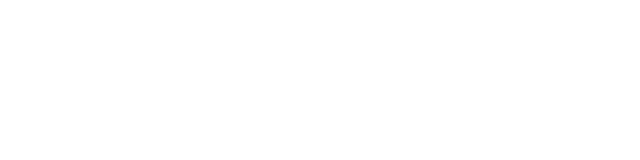
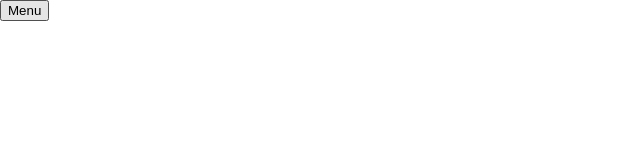
Before and after one commit to rahulrsavant/Angular-material, an Angular app: page / in a window 1280 px wide. Shown: the top 160 px of the page, without its empty margins (0-640 px from the left). Built offline with nearby package versions, Linux system fonts and the light colour scheme.

Commit message:
simple Menu

```diff
--- a/src/app/app.component.html
+++ b/src/app/app.component.html
@@ -1,3 +1,8 @@
+<mat-menu #abcd="matMenu">
+    <button mat-menu-item>FrontEnd</button>
+    <button mat-menu-item>BackEnd</button>
+</mat-menu>
 
+<button mat-flat-button [matMenuTriggerFor]="abcd">Menu</button>
 
 <router-outlet></router-outlet>
--- a/src/app/app.module.ts
+++ b/src/app/app.module.ts
@@ -4,6 +4,7 @@
 import { AppRoutingModule } from './app-routing.module';
 import { AppComponent } from './app.component';
 import { BrowserAnimationsModule } from '@angular/platform-browser/animations';
+import {MatMenuModule} from '@angular/material/menu'
 
 @NgModule({
   declarations: [
@@ -12,6 +13,7 @@
   imports: [
     BrowserModule,
     AppRoutingModule,
+    MatMenuModule,
     BrowserAnimationsModule
   ],
   providers: [],
```
